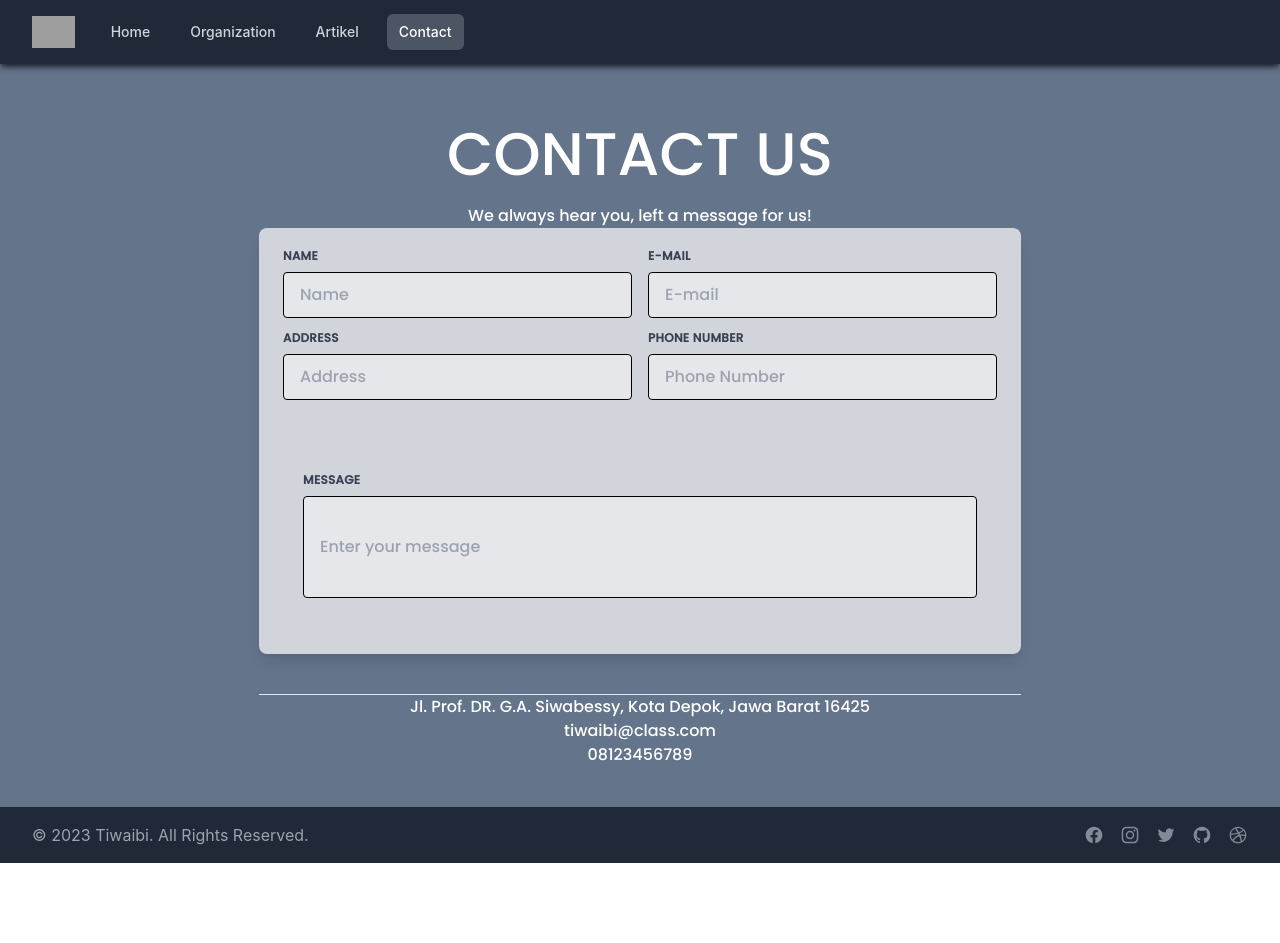
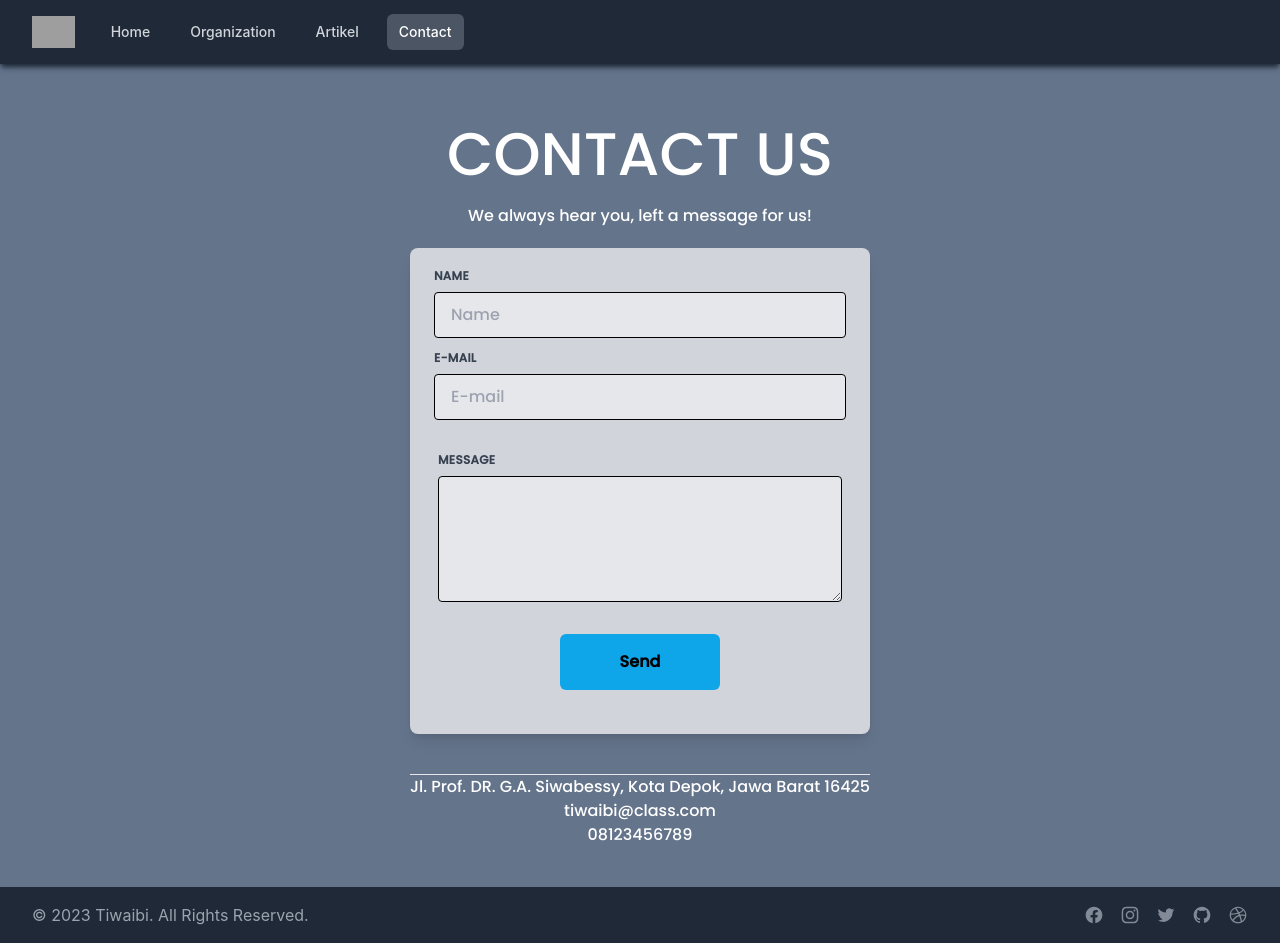
Before and after one commit to mfauzanprmna/project-Webpro, a React (Create React App) app: page /contact in a window 1280 px wide. Before the commit the page ends 863 px from the top, so only its background shows below. Built offline with nearby package versions, Linux system fonts and the light colour scheme; grey boxes are pictures that could not be loaded.

Commit message:
Email JS

```diff
--- a/package.json
+++ b/package.json
@@ -3,6 +3,7 @@
   "version": "0.1.0",
   "private": true,
   "dependencies": {
+    "@emailjs/browser": "^3.11.0",
     "@headlessui/react": "^1.7.15",
     "@heroicons/react": "^2.0.18",
     "@material-tailwind/react": "^2.0.4",
--- a/src/component/contact.jsx
+++ b/src/component/contact.jsx
@@ -1,41 +1,48 @@
-import React from 'react';
+import React, { useRef } from 'react';
+import emailjs from '@emailjs/browser';
 
-export default function contact() {
+export const ContactUs = () => {
+  const form = useRef();
+
+  const sendEmail = (e) => {
+    e.preventDefault();
+
+    emailjs.sendForm('service_0fuc2h9', 'template_uq3d0p1', form.current, 'QZ4rdIHMBykykuS-b')
+      .then((result) => {
+          console.log(result.text);
+      }, (error) => {
+          console.log(error.text);
+      });
+  };
+
   return (
     <div className='bg-slate-500 flex justify-center px-5'>
       <div className='Poppins-medium'>
         <h1 className='text-white text-6xl mt-10 p-5 text-center'>CONTACT US</h1>
         <p className='text-white text-center'>We always hear you, left a message for us!</p>
-        <div className='container border-white '>
-          <form action="" className='bg-gray-300 w-full rounded-lg shadow-lg relative content-center'>
+        <div className='container border-white mt-5'>
+          <form ref={form} onSubmit={sendEmail} className='bg-gray-300 w-full rounded-lg shadow-lg relative content-center'>
             <div className="mx-3 mb-6">
-              <div className="w-full px-3 mb-6 md:mb-0 p-5 flex sm:flex-row flex-col gap-4">
-                <div className="">
+              <div className="w-full px-3 mb-1 md:mb-0 p-5 flex sm:flex-row">
+                <div className="w-full">
                   <label className="block uppercase tracking-wide text-gray-700 text-xs font-bold mb-2" for="name">
                     Name
                   </label>
-                  <input className="appearance-none block w-full bg-gray-200 text-gray-700 border border-black rounded py-3 px-4 mb-3 leading-tight focus:outline-none focus:bg-white" id="name" type="text" placeholder="Name"></input>
-                  <label className="block uppercase tracking-wide text-gray-700 text-xs font-bold mb-2" for="Address">
-                    Address
-                  </label>
-                  <input class="appearance-none block w-full bg-gray-200 text-gray-700 border border-black rounded py-3 px-4 mb-3 leading-tight focus:outline-none focus:bg-white" id="Address" type="text" placeholder="Address"></input>
-                </div>
-                <div class="">
+                  <input name='user_name' className="appearance-none block w-full bg-gray-200 text-gray-700 border border-black rounded py-3 px-4 mb-3 leading-tight focus:outline-none focus:bg-white" id="name" type="text" placeholder="Name"></input>
                   <label className="block uppercase tracking-wide text-gray-700 text-xs font-bold mb-2" for="email">
                     E-mail
                   </label>
-                  <input className="appearance-none block w-full bg-gray-200 text-gray-700 border border-black rounded py-3 px-4 mb-3 leading-tight focus:outline-none focus:bg-white" id="email" type="text" placeholder="E-mail"></input>
-                  <label class="block uppercase tracking-wide text-gray-700 text-xs font-bold mb-2" for="Phone">
-                    Phone Number
-                  </label>
-                  <input className="appearance-none block w-full bg-gray-200 text-gray-700 border border-black rounded py-3 px-4 mb-3 leading-tight focus:outline-none focus:bg-white" id="Phone" type="text" placeholder="Phone Number"></input>
+                  <input name='user_email' className="appearance-none block w-full bg-gray-200 text-gray-700 border border-black rounded py-3 px-4 mb-3 leading-tight focus:outline-none focus:bg-white" id="email" type="text" placeholder="E-mail"></input>
                 </div>
               </div>
-              <div className="w-auto px-3 mb-6 md:mb-0 py-5 m-5">
+              <div className="mx-4">
                 <label className="block uppercase tracking-wide text-gray-700 text-xs font-bold mb-2" for="Message">
                   Message
                 </label>
-                <input className="appearance-none block w-full bg-gray-200 text-gray-700 border border-black rounded py-10 px-4 mb-3 leading-tight focus:outline-none focus:bg-white" id="Message" type="text" placeholder="Enter your message"></input>
+                <textarea name="message" id="" cols="10" rows="5" className='appearance-none block w-full bg-gray-200 text-gray-700 border border-black rounded py-3 px-4 mb-3 leading-tight focus:outline-none focus:bg-white'></textarea>
+              </div>
+              <div className='py-5 flex'>
+                <button className='mx-auto w-[10rem] p-4 bg-sky-500 hover:bg-sky-600 rounded-md font-semibold'>Send</button>
               </div>
             </div>
           </form>
@@ -49,4 +56,6 @@ export default function contact() {
       </div >
     </div >
   );
-}
+};
+
+export default ContactUs;
--- a/src/component/organization.jsx
+++ b/src/component/organization.jsx
@@ -56,7 +56,7 @@ const MahasiswaList = ({ data }) => (
                                 .toLowerCase() // Mengubah ke huruf kecil
                                 .split(" ") // Memisahkan kata menjadi array
                                 .join(".") // Mengganti spasi dengan titik
-                                .concat(".tik22@mhsw.pnj.ac.id")}`
+                                .concat(".tik22@mhsw.pnj.ac.id")}
                             </p>
                         </div>
                         <div className="w-40 max-[640px]:text-center max-[640px]:w-full">
```
Also changed, not shown: 1 other file (tests, documents, lock files or other folders).
